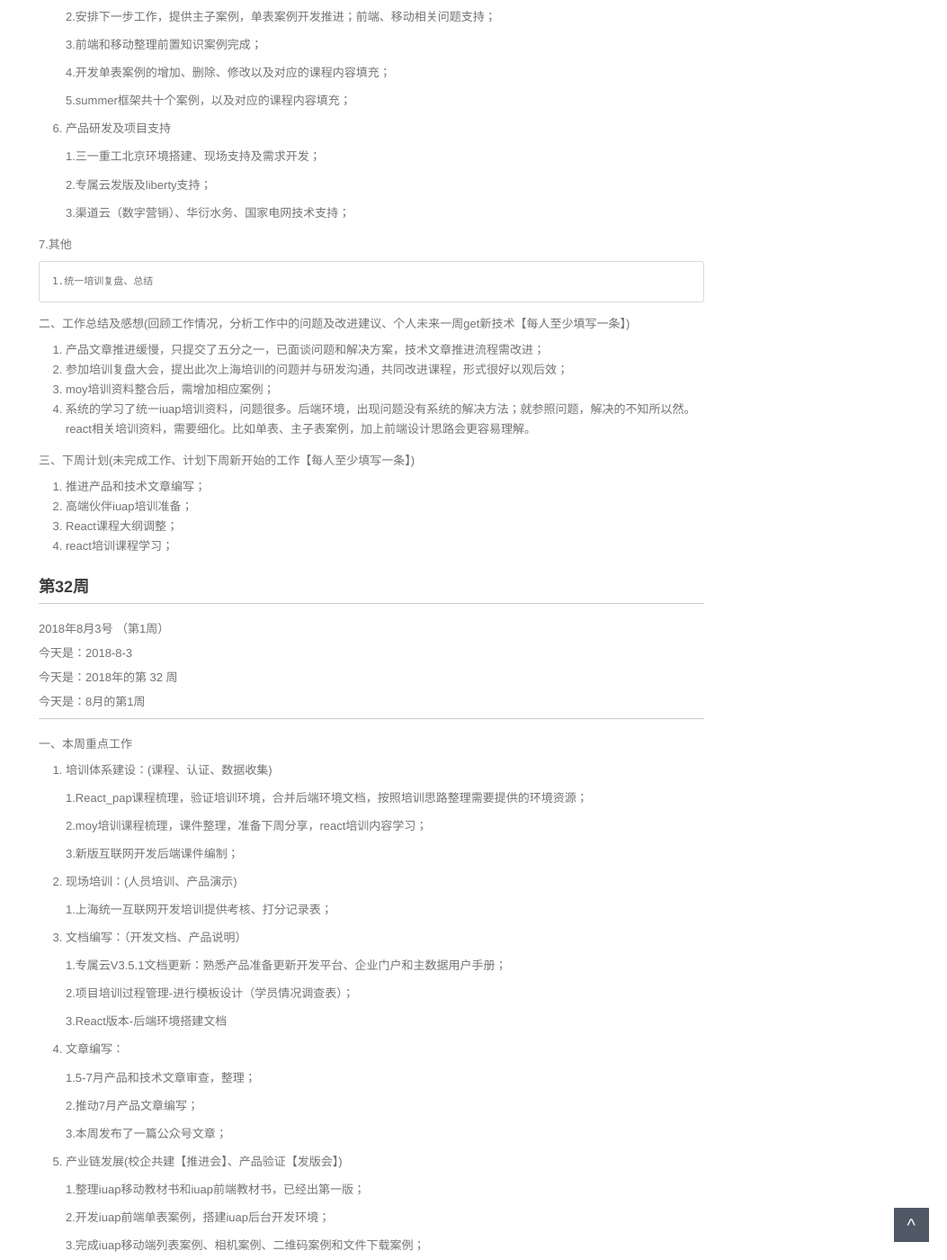
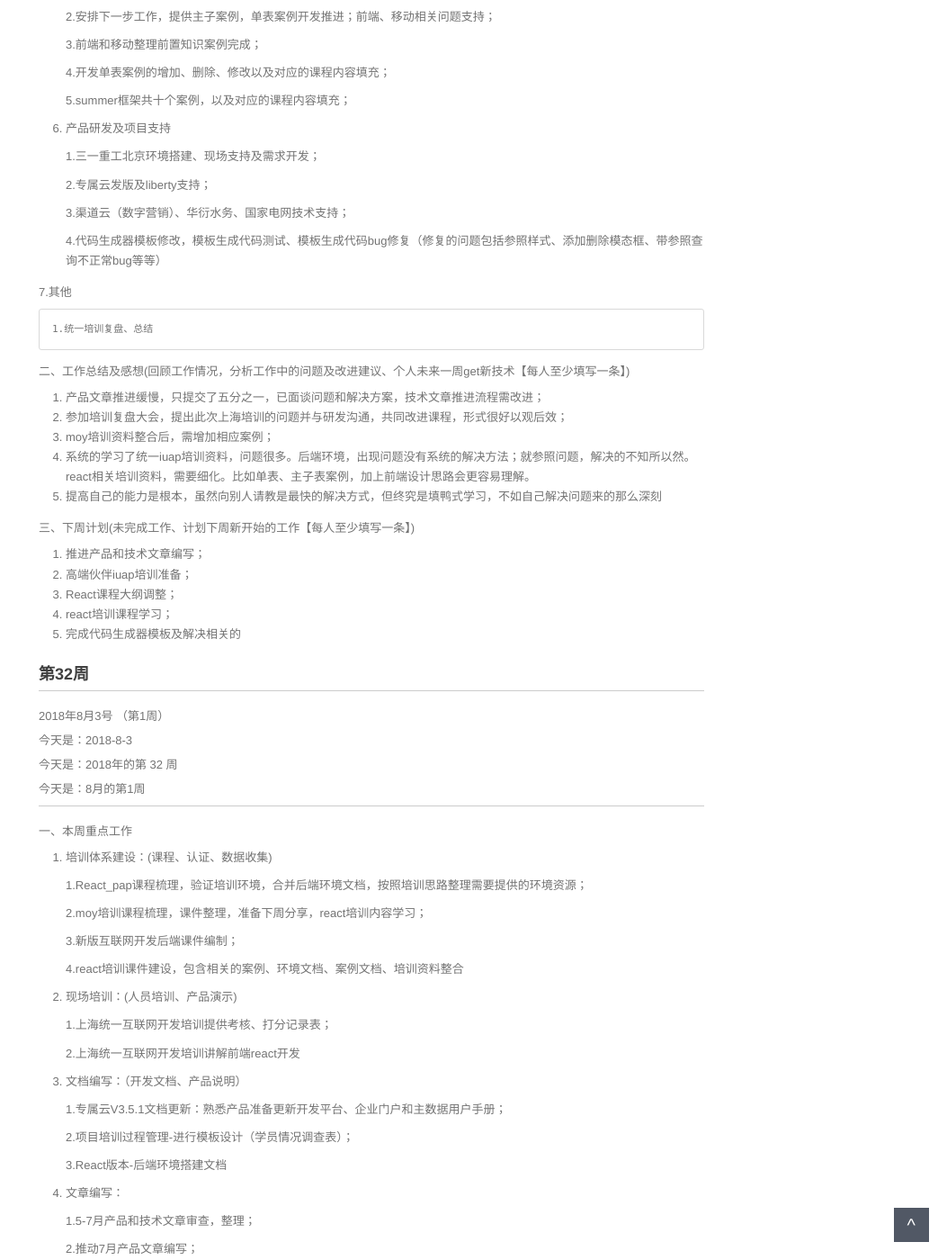
Before and after one commit to walllFlower/blog, a Jekyll site: the page built from _posts/2018-07-17-day_report_cxz.md, in a window 1280 px wide and 1400 px high, scrolled down 1130 px. Shown: the whole window at 90% size, without its empty margins (227-1280 px from the left). Built offline with Jekyll 4.4.1, drawn with Linux system fonts in a browser that asks for light colours; comment, search, counter and statistics services are not loaded.

Commit message:
Update 2018-07-17-day_report_cxz.md
20180810周报-刘志鹏

```diff
--- a/_posts/2018-07-17-day_report_cxz.md
+++ b/_posts/2018-07-17-day_report_cxz.md
@@ -32,6 +32,7 @@ categories: 技术运营工作周报
     4.简化版React+应用平台课程设计，为8月21日培训做准备；
 
     5.moy培训课件整合整理；
+
 
 2. 现场培训：(人员培训、产品演示)
 
@@ -77,6 +78,8 @@ categories: 技术运营工作周报
 
     3.渠道云（数字营销）、华衍水务、国家电网技术支持；
 
+    4.代码生成器模板修改，模板生成代码测试、模板生成代码bug修复（修复的问题包括参照样式、添加删除模态框、带参照查询不正常bug等等）
+
 7.其他
 
     1.统一培训复盘、总结
@@ -88,6 +91,7 @@ categories: 技术运营工作周报
 2. 参加培训复盘大会，提出此次上海培训的问题并与研发沟通，共同改进课程，形式很好以观后效；
 3. moy培训资料整合后，需增加相应案例；
 4. 系统的学习了统一iuap培训资料，问题很多。后端环境，出现问题没有系统的解决方法；就参照问题，解决的不知所以然。react相关培训资料，需要细化。比如单表、主子表案例，加上前端设计思路会更容易理解。
+5. 提高自己的能力是根本，虽然向别人请教是最快的解决方式，但终究是填鸭式学习，不如自己解决问题来的那么深刻
 
 三、下周计划(未完成工作、计划下周新开始的工作【每人至少填写一条】)
 
@@ -95,6 +99,7 @@ categories: 技术运营工作周报
 2. 高端伙伴iuap培训准备；
 3. React课程大纲调整；
 4. react培训课程学习；
+5. 完成代码生成器模板及解决相关的
 
 
 
@@ -122,9 +127,13 @@ categories: 技术运营工作周报
 
     3.新版互联网开发后端课件编制；
 
+    4.react培训课件建设，包含相关的案例、环境文档、案例文档、培训资料整合
+
 2. 现场培训：(人员培训、产品演示)
 
     1.上海统一互联网开发培训提供考核、打分记录表；
+
+    2.上海统一互联网开发培训讲解前端react开发
 
 3. 文档编写：（开发文档、产品说明）
 
```
